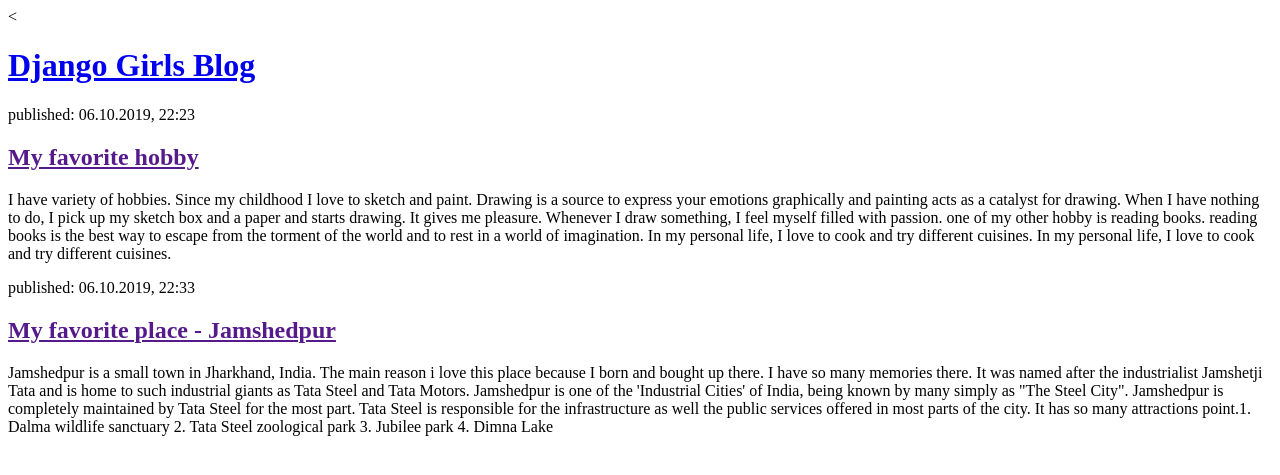
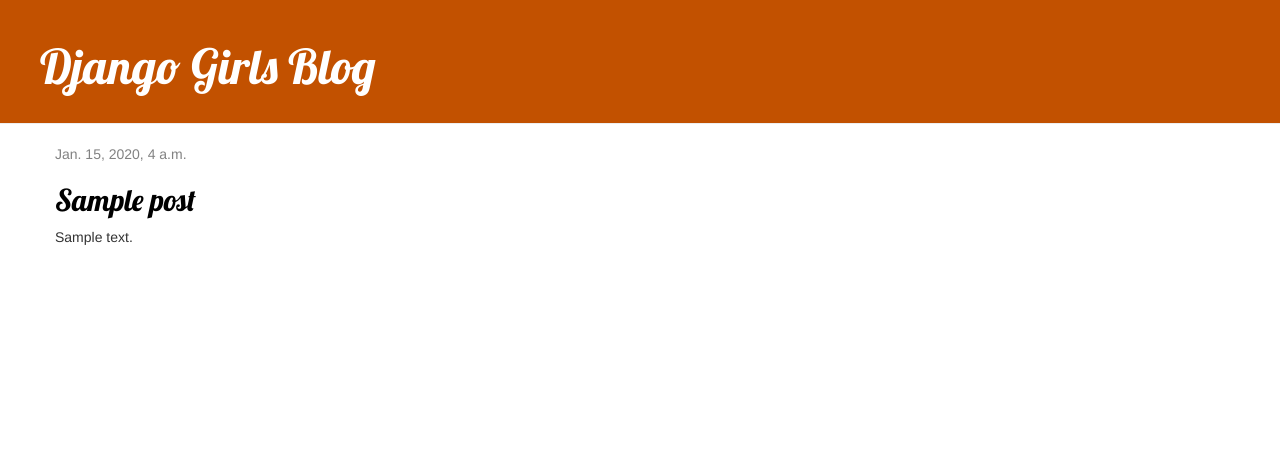
Before and after one commit to Nishi-Mahato/DjangoGirls, a Django app: template blog/templates/blog/post_list.html in a window 1280 px wide. Shown: the top 475 px of the page. Run offline with Django 3.2, Linux system fonts and the light colour scheme; the template is opened without the code that fills it: values that come from a table or form of the project are taken from there, others are empty; tables that the repository leaves empty hold one stand-in row (values such as "Sample post"); some libraries are stand-ins or nearby versions.

Commit message:
Added view and template for detailed blog post as well as CSS for the site.

```diff
--- /dev/null
+++ b/blog/static/css/blog.css
@@ -0,0 +1,46 @@
+.page-header {
+    background-color: #C25100;
+    margin-top: 0;
+    padding: 20px 20px 20px 40px;
+}
+
+.page-header h1, .page-header h1 a, .page-header h1 a:visited, .page-header h1 a:active {
+    color: #ffffff;
+    font-size: 36pt;
+    text-decoration: none;
+}
+
+.content {
+    margin-left: 40px;
+}
+
+h1, h2, h3, h4 {
+    font-family: 'Lobster', cursive;
+}
+
+.date {
+    color: #828282;
+}
+
+.save {
+    float: right;
+}
+
+.post-form textarea, .post-form input {
+    width: 100%;
+}
+
+.top-menu, .top-menu:hover, .top-menu:visited {
+    color: #ffffff;
+    float: right;
+    font-size: 26pt;
+    margin-right: 20px;
+}
+
+.post {
+    margin-bottom: 70px;
+}
+
+.post h2 a, .post h2 a:visited {
+    color: #000000;
+}
--- /dev/null
+++ b/blog/templates/blog/base.html
@@ -0,0 +1,23 @@
+{% load static %}
+<html>
+    <head>
+        <title>Django Girls blog</title>
+        <link rel="stylesheet" href="//maxcdn.bootstrapcdn.com/bootstrap/3.2.0/css/bootstrap.min.css">
+        <link rel="stylesheet" href="//maxcdn.bootstrapcdn.com/bootstrap/3.2.0/css/bootstrap-theme.min.css">
+        <link rel="stylesheet" href="{% static 'css/blog.css' %}">
+        <link href="//fonts.googleapis.com/css?family=Lobster&subset=latin,latin-ext" rel="stylesheet" type="text/css">
+    </head>
+    <body>
+        <div class="page-header">
+            <h1><a href="/">Django Girls Blog</a></h1>
+        </div>
+        <div class="content container">
+            <div class="row">
+                <div class="col-md-8">
+                {% block content %}
+                {% endblock %}
+                </div>
+            </div>
+        </div>
+    </body>
+</html>
--- a/blog/templates/blog/post_list.html
+++ b/blog/templates/blog/post_list.html
@@ -1,22 +1,13 @@
-<<html>
-    <head>
-        <title>Django Girls blog</title>
-    </head>
-    <body>
-        <div>
-            <h1><a href="/">Django Girls Blog</a></h1>
+{% extends 'blog/base.html' %}
+
+{% block content %}
+    {% for post in posts %}
+        <div class="post">
+            <div class="date">
+                {{ post.published_date }}
+            </div>
+            <h2><a href="{% url 'post_detail' pk=post.pk %}">{{ post.title }}</a></h2>
+            <p>{{ post.text|linebreaksbr }}</p>
         </div>
-
-        <div>
-            <p>published: 06.10.2019, 22:23</p>
-            <h2><a href="">My favorite hobby</a></h2>
-            <p> I have variety of hobbies. Since my childhood I love to sketch and paint. Drawing is a source to express your emotions graphically and painting acts as a catalyst for drawing. When I have nothing to do, I pick up my sketch box and a paper and starts drawing. It gives me pleasure. Whenever I draw something, I feel myself filled with passion. one of my other hobby is reading books. reading books is the best way to escape from the torment of the world and to rest in a world of imagination. In my personal life, I love to cook and try different cuisines. In my personal life, I love to cook and try different cuisines.</p>
-        </div>
-
-        <div>
-            <p>published: 06.10.2019, 22:33</p>
-            <h2><a href="">My favorite place - Jamshedpur</a></h2>
-            <p>Jamshedpur is a small town in Jharkhand, India. The main reason i love this place because I born and bought up there. I have so many memories there. It was named after the industrialist Jamshetji Tata and is home to such industrial giants as Tata Steel and Tata Motors. Jamshedpur is one of the 'Industrial Cities' of India, being known by many simply as "The Steel City". Jamshedpur is completely maintained by Tata Steel for the most part. Tata Steel is responsible for the infrastructure as well the public services offered in most parts of the city. It has so many attractions point.1. Dalma wildlife sanctuary 2. Tata Steel zoological park 3. Jubilee park 4. Dimna Lake</p>
-        </div>
-    </body>
-</html>
+    {% endfor %}
+{% endblock %}
--- a/blog/urls.py
+++ b/blog/urls.py
@@ -3,4 +3,5 @@
 
 urlpatterns = [
     path('', views.post_list, name='post_list'),
+    path('post/<int:pk>/', views.post_detail, name='post_detail'),
 ]
--- a/blog/views.py
+++ b/blog/views.py
@@ -1,7 +1,12 @@
 from django.shortcuts import render
 from django.utils import timezone
 from .models import Post
+from django.shortcuts import render, get_object_or_404
 
 def post_list(request):
     posts = Post.objects.filter(published_date__lte=timezone.now()).order_by('published_date')
     return render(request, 'blog/post_list.html', {'posts': posts})
+
+def post_detail(request, pk):
+    post = get_object_or_404(Post, pk=pk)
+    return render(request, 'blog/post_detail.html', {'post': post})
```
Also changed, not shown: blog/templates/blog/post_detail.html (added, +13 -0 lines).
